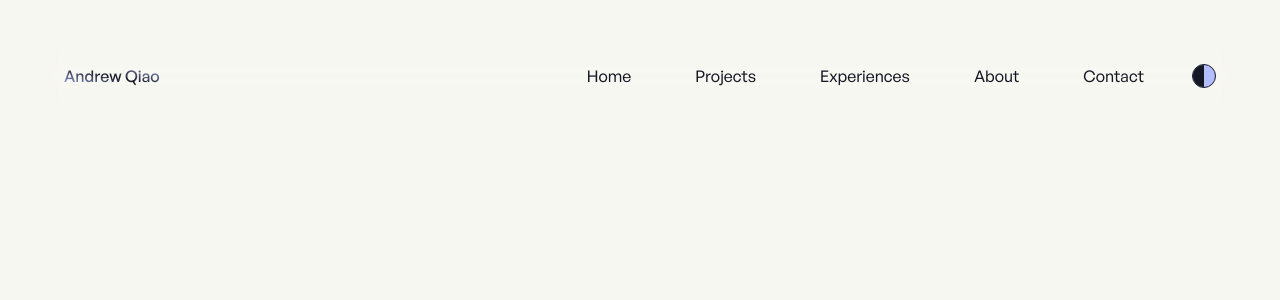
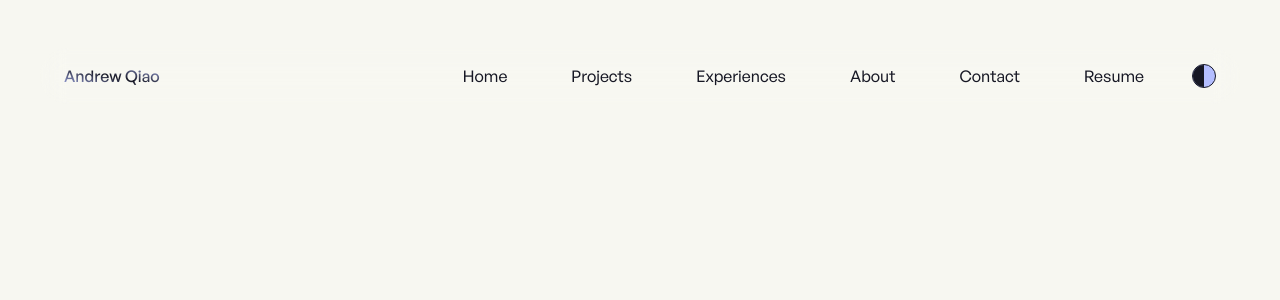
Before and after one commit to qiaoandrew/personal-website, a Next.js app: page /projects/tsac in a window 1280 px wide. Shown: the top 300 px of the page. Built offline with nearby package versions, Linux system fonts and the light colour scheme.

Commit message:
Add resume to header and experiences section styling adjustments

```diff
--- a/components/navigation/Header.jsx
+++ b/components/navigation/Header.jsx
@@ -8,6 +8,10 @@ const ROUTES = [
   { link: '/#experiences', text: 'Experiences' },
   { link: '/#about', text: 'About' },
   { link: '/#contact', text: 'Contact' },
+  {
+    link: 'https://drive.google.com/file/d/19KgwxvKJerxSwFhsQRRv8dbP7qNq4W0p/view?usp=sharing',
+    text: 'Resume',
+  },
 ];
 
 /**
@@ -44,16 +48,28 @@ export default function Header() {
  */
 function DesktopMenu() {
   return (
-    <nav className="hidden gap-16 xl:flex">
-      {ROUTES.map((route, i) => (
+    <nav className="hidden gap-14 xl:flex 2xl:gap-16">
+      {ROUTES.map((route, i) =>
+        route.text === 'Resume' ? (
+          <a
+            href={route.link}
+            target="_blank"
+            rel="noreferrer"
+            className="transition-300 font-[450] text-black hover:text-darkPurple dark:text-lightPurple dark:hover:text-beige"
+            key={`route-${i}`}
+          >
+            {route.text}
+          </a>
+        ) : (
           <Link
             href={route.link}
-          className="font-[450] text-black dark:text-lightPurple"
+            className="transition-300 font-[450] text-black hover:text-darkPurple dark:text-lightPurple dark:hover:text-beige"
             key={`route-${i}`}
           >
             {route.text}
           </Link>
-      ))}
+        )
+      )}
     </nav>
   );
 }
@@ -114,18 +130,37 @@ function MobileMenu({ isMenuOpen, setIsMenuOpen }) {
         isMenuOpen ? 'opacity-100' : 'opacity-0'
       }`}
     >
-      {ROUTES.map((route, i) => (
+      {ROUTES.map((route, i) =>
+        route.text === 'Resume' ? (
+          <a
+            href={route.link}
+            target="_blank"
+            rel="noreferrer"
+            onClick={() => setIsMenuOpen(false)}
+            className={
+              isMenuOpen ? 'pointer-events-auto' : 'pointer-events-none'
+            }
+            key={`route-${i}`}
+          >
+            <span className="gradient-text gradient-1 dark:gradient-2 font-medium">
+              {route.text}
+            </span>
+          </a>
+        ) : (
           <Link
             href={route.link}
             onClick={() => setIsMenuOpen(false)}
-          className={isMenuOpen ? 'pointer-events-auto' : 'pointer-events-none'}
+            className={
+              isMenuOpen ? 'pointer-events-auto' : 'pointer-events-none'
+            }
             key={`route-${i}`}
           >
             <span className="gradient-text gradient-1 dark:gradient-2 font-medium">
               {route.text}
             </span>
           </Link>
-      ))}
+        )
+      )}
     </nav>
   );
 }
--- a/components/sections/home/Experiences.jsx
+++ b/components/sections/home/Experiences.jsx
@@ -62,7 +62,7 @@ function ExperienceCard({ experience }) {
         {experience.company}
       </p>
       <div className="relative z-20 hidden flex-wrap gap-x-4 gap-y-3 3xs:flex sm:gap-x-6 md:gap-x-4 2xl:gap-x-5 3xl:gap-x-6">
-        <div className="flex items-center gap-2 rounded-xl border border-purple bg-beige bg-opacity-40 py-1.5 px-3 dark:border-darkPurple dark:bg-black dark:bg-opacity-30 sm:gap-2.5 sm:rounded-2xl sm:py-2.5 sm:pl-4 sm:pr-4.5 md:gap-2 md:rounded-xl md:py-1.5 md:px-3 2xl:rounded-2xl 2xl:py-2.5 2xl:pl-4 2xl:pr-4.5 3xl:gap-3 3xl:py-3 3xl:pl-5 3xl:pr-6">
+        <div className="flex items-center gap-2 rounded-xl border border-purple bg-beige bg-opacity-40 py-1.5 px-3 dark:border-darkPurple dark:bg-black dark:bg-opacity-30 sm:gap-2.5 sm:rounded-2xl sm:py-2.5 sm:pl-4 sm:pr-4.5 md:gap-2 md:rounded-xl md:py-1.5 md:px-3 2xl:rounded-2xl 2xl:py-2.5 2xl:pl-4 2xl:pr-4.5 3xl:gap-3 3xl:py-3 3xl:pl-4.5 3xl:pr-6">
           <div className="filter-black dark:filter-purple hidden h-4.5 w-4.5 xs:block sm:h-5 sm:w-5 md:h-4.5 md:w-4.5 2xl:h-5 2xl:w-5 4xl:h-5.5 4xl:w-5.5">
             <Image src={clockIcon} alt="Clock icon" />
           </div>
@@ -70,7 +70,7 @@ function ExperienceCard({ experience }) {
             {experience.duration}
           </p>
         </div>
-        <div className="flex items-center gap-2 rounded-xl border border-purple bg-beige bg-opacity-40 py-1.5 px-3 dark:border-darkPurple dark:bg-black dark:bg-opacity-30 sm:gap-2.5 sm:rounded-2xl sm:py-2.5 sm:pl-4 sm:pr-4.5 md:gap-2 md:rounded-xl md:py-1.5 md:px-3 2xl:rounded-2xl 2xl:py-2.5 2xl:pl-4 2xl:pr-4.5 3xl:gap-3 3xl:py-3 3xl:pl-5 3xl:pr-6">
+        <div className="flex items-center gap-2 rounded-xl border border-purple bg-beige bg-opacity-40 py-1.5 px-3 dark:border-darkPurple dark:bg-black dark:bg-opacity-30 sm:gap-2.5 sm:rounded-2xl sm:py-2.5 sm:pl-4 sm:pr-4.5 md:gap-2 md:rounded-xl md:py-1.5 md:px-3 2xl:rounded-2xl 2xl:py-2.5 2xl:pl-4 2xl:pr-4.5 3xl:gap-3 3xl:py-3 3xl:pl-4.5 3xl:pr-6">
           <div className="filter-black dark:filter-purple hidden h-4.5 w-4.5 xs:block sm:h-5 sm:w-5 md:h-4.5 md:w-4.5 2xl:h-5 2xl:w-5 4xl:h-5.5 4xl:w-5.5">
             <Image src={locationIcon} alt="Clock icon" />
           </div>
```
Lines whose indentation alone changed are shown as unchanged.
